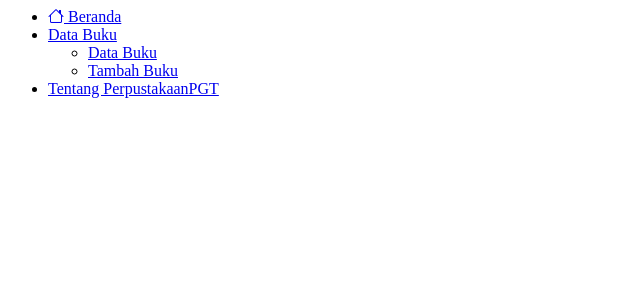
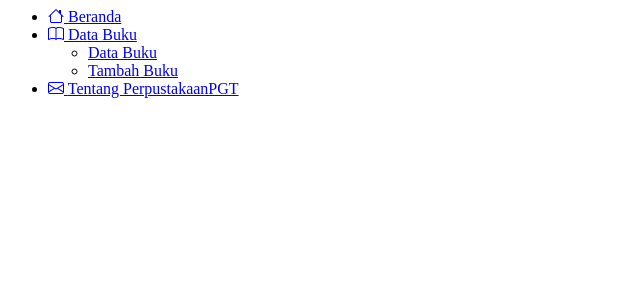
Before and after one commit to Freksa26/perpuspgt1, a PHP site: page /anggota/menu.php in a window 1280 px wide. Shown: the top 300 px of the page, without its empty margins (0-640 px from the left). Run offline with PHP 8.4, Linux system fonts and the light colour scheme.

Commit message:
merapihkan icon
merapihkan icon di menu

```diff
--- a/anggota/input-buku.php
+++ b/anggota/input-buku.php
@@ -209,11 +209,7 @@ if (empty($_SESSION['username'])) {
                 <!-- row end -->
             </section><!-- /.content -->
             <div class="footer-main">
-<<<<<<< HEAD
                 Copyright &copy PerpustakaanPGT2024
-=======
-                Copyright PerpustakaanPGT2024
->>>>>>> 15d0bce7ea12318115b20e6dfb30c03ae698cc5b
             </div>
         </aside><!-- /.right-side -->
 
--- a/anggota/menu.php
+++ b/anggota/menu.php
@@ -8,7 +8,7 @@
                                 </li>
                                 <li class="treeview">
                                     <a href="#">
-                                        <i class="fa fa-book"></i>
+                                        <i class="bi bi-book"></i>
                                         <span>Data Buku</span>
                                         <i class="fa fa-angle-left pull-right"></i>
                                     </a>
@@ -19,7 +19,7 @@
                                 </li>
                                 <li>
                                     <a href="tentang.php">
-                                        <i class="fa fa-envelope"></i> <span>Tentang PerpustakaanPGT</span>
+                                        <i class="bi bi-envelope"></i> <span>Tentang PerpustakaanPGT</span>
                                     </a>
                                 </li>
 
```
